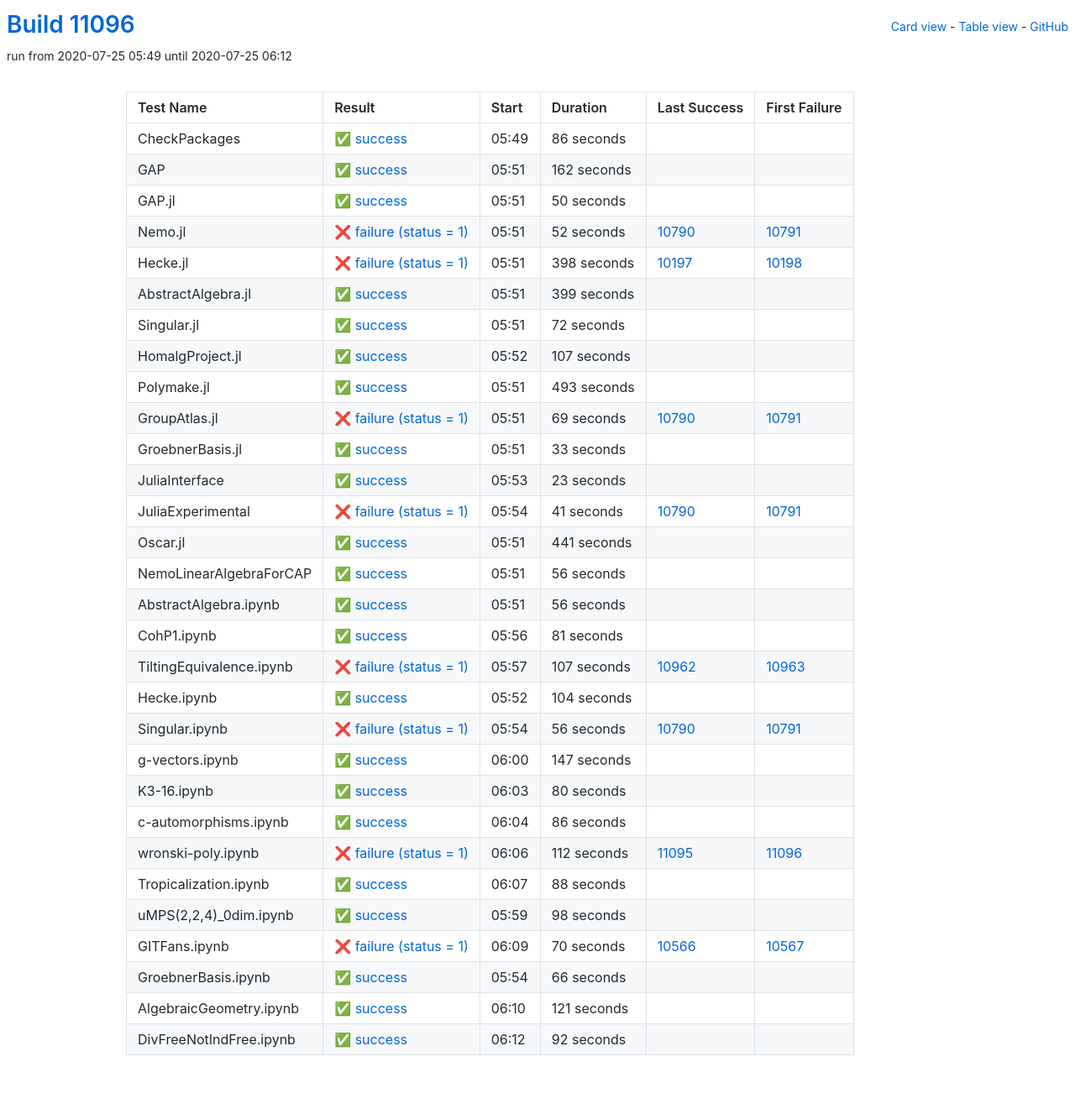
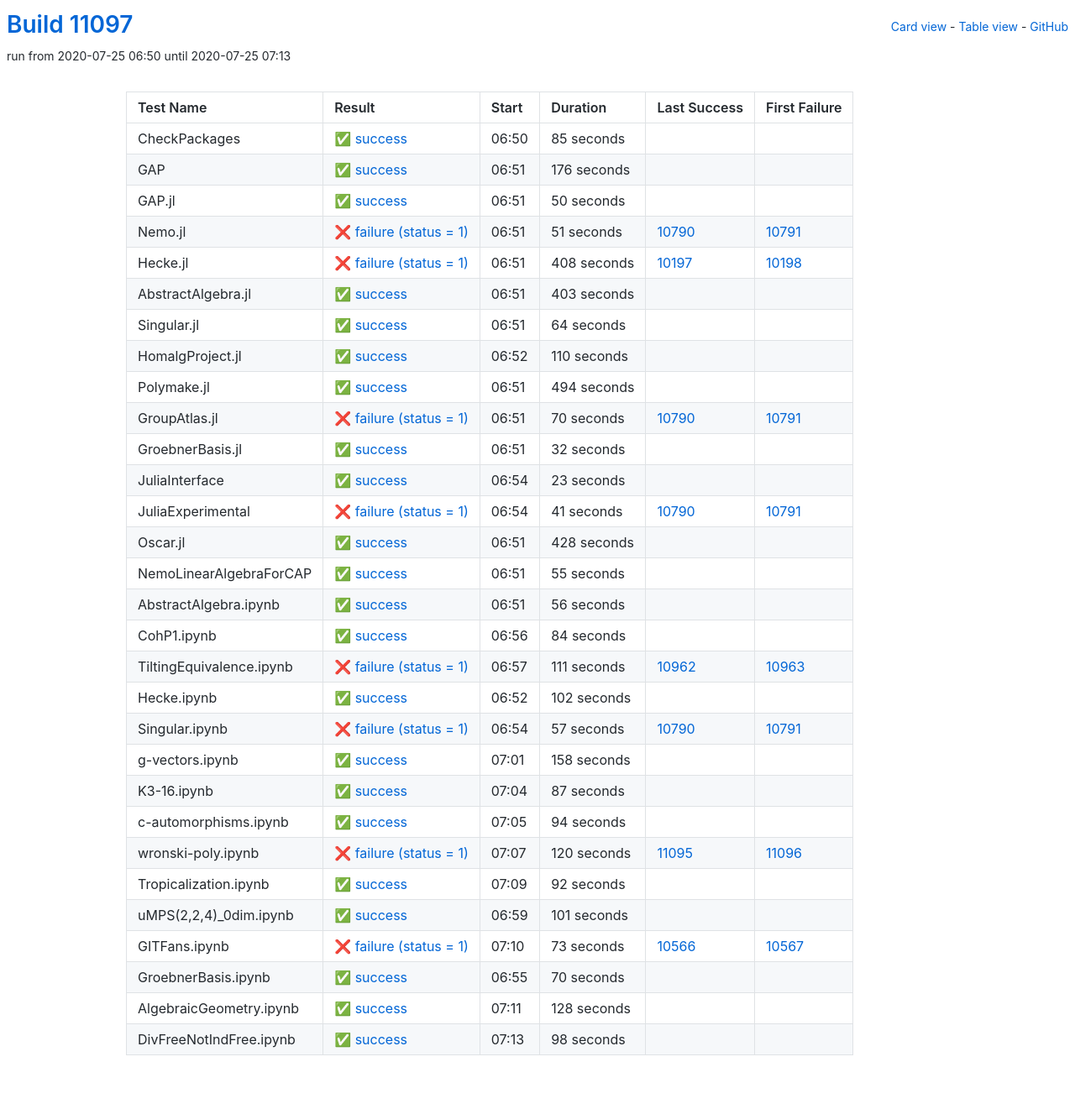
Before and after one commit to oscar-system/oscar-ci-status, a Jekyll site: the page built from table.html, in a window 1280 px wide. Shown: the whole page at 84% size. Built offline with Jekyll 4.4.1, drawn with Linux system fonts in a browser that asks for light colours.

Commit message:
Build #11097

```diff
--- a/_data/ci.yml
+++ b/_data/ci.yml
@@ -1,6 +1,6 @@
 ---
-build: 11096
-build_url: https://oscarci.mathematik.uni-kl.de/job/oscar/11096/
+build: 11097
+build_url: https://oscarci.mathematik.uni-kl.de/job/oscar/11097/
 job: oscar
 organization: oscar-system
 repo: oscar-ci-status
@@ -8,32 +8,32 @@ repourl: https://github.com/oscar-system/oscar-ci-status
 tests:
 - name: CheckPackages
   id: checkpackages
-  log: https://oscarci.mathematik.uni-kl.de/job/oscar/11096/artifact/logs/build-11096/CheckPackages.log
-  start: 2020-07-25 05:49
+  log: https://oscarci.mathematik.uni-kl.de/job/oscar/11097/artifact/logs/build-11097/CheckPackages.log
+  start: 2020-07-25 06:50
   success: true
   exitcode: 0
   status: success
-  duration: 86
+  duration: 85
   last_success: false
   last_success_url:
   first_failure: false
   first_failure_url:
 - name: GAP
   id: gap
-  log: https://oscarci.mathematik.uni-kl.de/job/oscar/11096/artifact/logs/build-11096/GAP.log
-  start: 2020-07-25 05:51
+  log: https://oscarci.mathematik.uni-kl.de/job/oscar/11097/artifact/logs/build-11097/GAP.log
+  start: 2020-07-25 06:51
   success: true
   exitcode: 0
   status: success
-  duration: 162
+  duration: 176
   last_success: false
   last_success_url:
   first_failure: false
   first_failure_url:
 - name: GAP.jl
   id: gap-jl
-  log: https://oscarci.mathematik.uni-kl.de/job/oscar/11096/artifact/logs/build-11096/GAP.jl.log
-  start: 2020-07-25 05:51
+  log: https://oscarci.mathematik.uni-kl.de/job/oscar/11097/artifact/logs/build-11097/GAP.jl.log
+  start: 2020-07-25 06:51
   success: true
   exitcode: 0
   status: success
@@ -44,104 +44,104 @@ tests:
   first_failure_url:
 - name: Nemo.jl
   id: nemo-jl
-  log: https://oscarci.mathematik.uni-kl.de/job/oscar/11096/artifact/logs/build-11096/Nemo.jl.log
-  start: 2020-07-25 05:51
+  log: https://oscarci.mathematik.uni-kl.de/job/oscar/11097/artifact/logs/build-11097/Nemo.jl.log
+  start: 2020-07-25 06:51
   success: false
   exitcode: 1
   status: failure
-  duration: 52
+  duration: 51
   last_success: 10790
   last_success_url: https://oscarci.mathematik.uni-kl.de/job/oscar/10790/
   first_failure: 10791
   first_failure_url: https://oscarci.mathematik.uni-kl.de/job/oscar/10791/
 - name: Hecke.jl
   id: hecke-jl
-  log: https://oscarci.mathematik.uni-kl.de/job/oscar/11096/artifact/logs/build-11096/Hecke.jl.log
-  start: 2020-07-25 05:51
+  log: https://oscarci.mathematik.uni-kl.de/job/oscar/11097/artifact/logs/build-11097/Hecke.jl.log
+  start: 2020-07-25 06:51
   success: false
   exitcode: 1
   status: failure
-  duration: 398
+  duration: 408
   last_success: 10197
   last_success_url: https://oscarci.mathematik.uni-kl.de/job/oscar/10197/
   first_failure: 10198
   first_failure_url: https://oscarci.mathematik.uni-kl.de/job/oscar/10198/
 - name: AbstractAlgebra.jl
   id: abstractalgebra-jl
-  log: https://oscarci.mathematik.uni-kl.de/job/oscar/11096/artifact/logs/build-11096/AbstractAlgebra.jl.log
-  start: 2020-07-25 05:51
+  log: https://oscarci.mathematik.uni-kl.de/job/oscar/11097/artifact/logs/build-11097/AbstractAlgebra.jl.log
+  start: 2020-07-25 06:51
   success: true
   exitcode: 0
   status: success
-  duration: 399
+  duration: 403
   last_success: false
   last_success_url:
   first_failure: false
   first_failure_url:
 - name: Singular.jl
   id: singular-jl
-  log: https://oscarci.mathematik.uni-kl.de/job/oscar/11096/artifact/logs/build-11096/Singular.jl.log
-  start: 2020-07-25 05:51
+  log: https://oscarci.mathematik.uni-kl.de/job/oscar/11097/artifact/logs/build-11097/Singular.jl.log
+  start: 2020-07-25 06:51
   success: true
   exitcode: 0
   status: success
-  duration: 72
+  duration: 64
   last_success: false
   last_success_url:
   first_failure: false
   first_failure_url:
 - name: HomalgProject.jl
   id: homalgproject-jl
-  log: https://oscarci.mathematik.uni-kl.de/job/oscar/11096/artifact/logs/build-11096/HomalgProject.jl.log
-  start: 2020-07-25 05:52
+  log: https://oscarci.mathematik.uni-kl.de/job/oscar/11097/artifact/logs/build-11097/HomalgProject.jl.log
+  start: 2020-07-25 06:52
   success: true
   exitcode: 0
   status: success
-  duration: 107
+  duration: 110
   last_success: false
   last_success_url:
   first_failure: false
   first_failure_url:
 - name: Polymake.jl
   id: polymake-jl
-  log: https://oscarci.mathematik.uni-kl.de/job/oscar/11096/artifact/logs/build-11096/Polymake.jl.log
-  start: 2020-07-25 05:51
+  log: https://oscarci.mathematik.uni-kl.de/job/oscar/11097/artifact/logs/build-11097/Polymake.jl.log
+  start: 2020-07-25 06:51
   success: true
   exitcode: 0
   status: success
-  duration: 493
+  duration: 494
   last_success: false
   last_success_url:
   first_failure: false
   first_failure_url:
 - name: GroupAtlas.jl
   id: groupatlas-jl
-  log: https://oscarci.mathematik.uni-kl.de/job/oscar/11096/artifact/logs/build-11096/GroupAtlas.jl.log
-  start: 2020-07-25 05:51
+  log: https://oscarci.mathematik.uni-kl.de/job/oscar/11097/artifact/logs/build-11097/GroupAtlas.jl.log
+  start: 2020-07-25 06:51
   success: false
   exitcode: 1
   status: failure
-  duration: 69
+  duration: 70
   last_success: 10790
   last_success_url: https://oscarci.mathematik.uni-kl.de/job/oscar/10790/
   first_failure: 10791
   first_failure_url: https://oscarci.mathematik.uni-kl.de/job/oscar/10791/
 - name: GroebnerBasis.jl
   id: groebnerbasis-jl
-  log: https://oscarci.mathematik.uni-kl.de/job/oscar/11096/artifact/logs/build-11096/GroebnerBasis.jl.log
-  start: 2020-07-25 05:51
+  log: https://oscarci.mathematik.uni-kl.de/job/oscar/11097/artifact/logs/build-11097/GroebnerBasis.jl.log
+  start: 2020-07-25 06:51
   success: true
   exitcode: 0
   status: success
-  duration: 33
+  duration: 32
   last_success: false
   last_success_url:
   first_failure: false
   first_failure_url:
 - name: JuliaInterface
   id: juliainterface
-  log: https://oscarci.mathematik.uni-kl.de/job/oscar/11096/artifact/logs/build-11096/JuliaInterface.log
-  start: 2020-07-25 05:53
+  log: https://oscarci.mathematik.uni-kl.de/job/oscar/11097/artifact/logs/build-11097/JuliaInterface.log
+  start: 2020-07-25 06:54
   success: true
   exitcode: 0
   status: success
@@ -152,8 +152,8 @@ tests:
   first_failure_url:
 - name: JuliaExperimental
   id: juliaexperimental
-  log: https://oscarci.mathematik.uni-kl.de/job/oscar/11096/artifact/logs/build-11096/JuliaExperimental.log
-  start: 2020-07-25 05:54
+  log: https://oscarci.mathematik.uni-kl.de/job/oscar/11097/artifact/logs/build-11097/JuliaExperimental.log
+  start: 2020-07-25 06:54
   success: false
   exitcode: 1
   status: failure
@@ -164,32 +164,32 @@ tests:
   first_failure_url: https://oscarci.mathematik.uni-kl.de/job/oscar/10791/
 - name: Oscar.jl
   id: oscar-jl
-  log: https://oscarci.mathematik.uni-kl.de/job/oscar/11096/artifact/logs/build-11096/Oscar.jl.log
-  start: 2020-07-25 05:51
+  log: https://oscarci.mathematik.uni-kl.de/job/oscar/11097/artifact/logs/build-11097/Oscar.jl.log
+  start: 2020-07-25 06:51
   success: true
   exitcode: 0
   status: success
-  duration: 441
+  duration: 428
   last_success: false
   last_success_url:
   first_failure: false
   first_failure_url:
 - name: NemoLinearAlgebraForCAP
   id: nemolinearalgebraforcap
-  log: https://oscarci.mathematik.uni-kl.de/job/oscar/11096/artifact/logs/build-11096/NemoLinearAlgebraForCAP.log
-  start: 2020-07-25 05:51
+  log: https://oscarci.mathematik.uni-kl.de/job/oscar/11097/artifact/logs/build-11097/NemoLinearAlgebraForCAP.log
+  start: 2020-07-25 06:51
   success: true
   exitcode: 0
   status: success
-  duration: 56
+  duration: 55
   last_success: false
   last_success_url:
   first_failure: false
   first_failure_url:
 - name: AbstractAlgebra.ipynb
   id: abstractalgebra-ipynb
-  log: https://oscarci.mathematik.uni-kl.de/job/oscar/11096/artifact/logs/build-11096/AbstractAlgebra.ipynb.log
-  start: 2020-07-25 05:51
+  log: https://oscarci.mathematik.uni-kl.de/job/oscar/11097/artifact/logs/build-11097/AbstractAlgebra.ipynb.log
+  start: 2020-07-25 06:51
   success: true
   exitcode: 0
   status: success
@@ -200,116 +200,164 @@ tests:
   first_failure_url:
 - name: CohP1.ipynb
   id: cohp1-ipynb
-  log: https://oscarci.mathematik.uni-kl.de/job/oscar/11096/artifact/logs/build-11096/CohP1.ipynb.log
-  start: 2020-07-25 05:56
+  log: https://oscarci.mathematik.uni-kl.de/job/oscar/11097/artifact/logs/build-11097/CohP1.ipynb.log
+  start: 2020-07-25 06:56
   success: true
   exitcode: 0
   status: success
-  duration: 81
+  duration: 84
   last_success: false
   last_success_url:
   first_failure: false
   first_failure_url:
 - name: TiltingEquivalence.ipynb
   id: tiltingequivalence-ipynb
-  log: https://oscarci.mathematik.uni-kl.de/job/oscar/11096/artifact/logs/build-11096/TiltingEquivalence.ipynb.log
-  start: 2020-07-25 05:57
+  log: https://oscarci.mathematik.uni-kl.de/job/oscar/11097/artifact/logs/build-11097/TiltingEquivalence.ipynb.log
+  start: 2020-07-25 06:57
   success: false
   exitcode: 1
   status: failure
-  duration: 107
+  duration: 111
   last_success: 10962
   last_success_url: https://oscarci.mathematik.uni-kl.de/job/oscar/10962/
   first_failure: 10963
   first_failure_url: https://oscarci.mathematik.uni-kl.de/job/oscar/10963/
 - name: Hecke.ipynb
   id: hecke-ipynb
-  log: https://oscarci.mathematik.uni-kl.de/job/oscar/11096/artifact/logs/build-11096/Hecke.ipynb.log
-  start: 2020-07-25 05:52
+  log: https://oscarci.mathematik.uni-kl.de/job/oscar/11097/artifact/logs/build-11097/Hecke.ipynb.log
+  start: 2020-07-25 06:52
   success: true
   exitcode: 0
   status: success
-  duration: 104
+  duration: 102
   last_success: false
   last_success_url:
   first_failure: false
   first_failure_url:
 - name: Singular.ipynb
   id: singular-ipynb
-  log: https://oscarci.mathematik.uni-kl.de/job/oscar/11096/artifact/logs/build-11096/Singular.ipynb.log
-  start: 2020-07-25 05:54
+  log: https://oscarci.mathematik.uni-kl.de/job/oscar/11097/artifact/logs/build-11097/Singular.ipynb.log
+  start: 2020-07-25 06:54
   success: false
   exitcode: 1
   status: failure
-  duration: 56
+  duration: 57
   last_success: 10790
   last_success_url: https://oscarci.mathematik.uni-kl.de/job/oscar/10790/
   first_failure: 10791
   first_failure_url: https://oscarci.mathematik.uni-kl.de/job/oscar/10791/
 - name: g-vectors.ipynb
   id: g-vectors-ipynb
-  log: https://oscarci.mathematik.uni-kl.de/job/oscar/11096/artifact/logs/build-11096/g-vectors.ipynb.log
-  start: 2020-07-25 06:00
+  log: https://oscarci.mathematik.uni-kl.de/job/oscar/11097/artifact/logs/build-11097/g-vectors.ipynb.log
+  start: 2020-07-25 07:01
   success: true
   exitcode: 0
   status: success
-  duration: 147
+  duration: 158
   last_success: false
   last_success_url:
   first_failure: false
   first_failure_url:
 - name: K3-16.ipynb
   id: k3-16-ipynb
-  log: https://oscarci.mathematik.uni-kl.de/job/oscar/11096/artifact/logs/build-11096/K3-16.ipynb.log
-  start: 2020-07-25 06:03
+  log: https://oscarci.mathematik.uni-kl.de/job/oscar/11097/artifact/logs/build-11097/K3-16.ipynb.log
+  start: 2020-07-25 07:04
   success: true
   exitcode: 0
   status: success
-  duration: 80
+  duration: 87
   last_success: false
   last_success_url:
   first_failure: false
   first_failure_url:
 - name: c-automorphisms.ipynb
   id: c-automorphisms-ipynb
-  log: https://oscarci.mathematik.uni-kl.de/job/oscar/11096/artifact/logs/build-11096/c-automorphisms.ipynb.log
-  start: 2020-07-25 06:04
+  log: https://oscarci.mathematik.uni-kl.de/job/oscar/11097/artifact/logs/build-11097/c-automorphisms.ipynb.log
+  start: 2020-07-25 07:05
   success: true
   exitcode: 0
   status: success
-  duration: 86
+  duration: 94
   last_success: false
   last_success_url:
   first_failure: false
   first_failure_url:
 - name: wronski-poly.ipynb
   id: wronski-poly-ipynb
-  log: https://oscarci.mathematik.uni-kl.de/job/oscar/11096/artifact/logs/build-11096/wronski-poly.ipynb.log
-  start: 2020-07-25 06:06
+  log: https://oscarci.mathematik.uni-kl.de/job/oscar/11097/artifact/logs/build-11097/wronski-poly.ipynb.log
+  start: 2020-07-25 07:07
   success: false
   exitcode: 1
   status: failure
-  duration: 112
+  duration: 120
   last_success: 11095
   last_success_url: https://oscarci.mathematik.uni-kl.de/job/oscar/11095/
   first_failure: 11096
   first_failure_url: https://oscarci.mathematik.uni-kl.de/job/oscar/11096/
 - name: Tropicalization.ipynb
   id: tropicalization-ipynb
-  log: https://oscarci.mathematik.uni-kl.de/job/oscar/11096/artifact/logs/build-11096/Tropicalization.ipynb.log
-  start: 2020-07-25 06:07
+  log: https://oscarci.mathematik.uni-kl.de/job/oscar/11097/artifact/logs/build-11097/Tropicalization.ipynb.log
+  start: 2020-07-25 07:09
   success: true
   exitcode: 0
   status: success
-  duration: 88
+  duration: 92
   last_success: false
   last_success_url:
   first_failure: false
   first_failure_url:
 - name: uMPS(2,2,4)_0dim.ipynb
   id: umps-2-2-4-0dim-ipynb
-  log: https://oscarci.mathematik.uni-kl.de/job/oscar/11096/artifact/logs/build-11096/uMPS-2-2-4-_0dim.ipynb.log
-  start: 2020-07-25 05:59
+  log: https://oscarci.mathematik.uni-kl.de/job/oscar/11097/artifact/logs/build-11097/uMPS-2-2-4-_0dim.ipynb.log
+  start: 2020-07-25 06:59
+  success: true
+  exitcode: 0
+  status: success
+  duration: 101
+  last_success: false
+  last_success_url:
+  first_failure: false
+  first_failure_url:
+- name: GITFans.ipynb
+  id: gitfans-ipynb
+  log: https://oscarci.mathematik.uni-kl.de/job/oscar/11097/artifact/logs/build-11097/GITFans.ipynb.log
+  start: 2020-07-25 07:10
+  success: false
+  exitcode: 1
+  status: failure
+  duration: 73
+  last_success: 10566
+  last_success_url: https://oscarci.mathematik.uni-kl.de/job/oscar/10566/
+  first_failure: 10567
+  first_failure_url: https://oscarci.mathematik.uni-kl.de/job/oscar/10567/
+- name: GroebnerBasis.ipynb
+  id: groebnerbasis-ipynb
+  log: https://oscarci.mathematik.uni-kl.de/job/oscar/11097/artifact/logs/build-11097/GroebnerBasis.ipynb.log
+  start: 2020-07-25 06:55
+  success: true
+  exitcode: 0
+  status: success
+  duration: 70
+  last_success: false
+  last_success_url:
+  first_failure: false
+  first_failure_url:
+- name: AlgebraicGeometry.ipynb
+  id: algebraicgeometry-ipynb
+  log: https://oscarci.mathematik.uni-kl.de/job/oscar/11097/artifact/logs/build-11097/AlgebraicGeometry.ipynb.log
+  start: 2020-07-25 07:11
+  success: true
+  exitcode: 0
+  status: success
+  duration: 128
+  last_success: false
+  last_success_url:
+  first_failure: false
+  first_failure_url:
+- name: DivFreeNotIndFree.ipynb
+  id: divfreenotindfree-ipynb
+  log: https://oscarci.mathematik.uni-kl.de/job/oscar/11097/artifact/logs/build-11097/DivFreeNotIndFree.ipynb.log
+  start: 2020-07-25 07:13
   success: true
   exitcode: 0
   status: success
@@ -318,51 +366,3 @@ tests:
   last_success_url:
   first_failure: false
   first_failure_url:
-- name: GITFans.ipynb
-  id: gitfans-ipynb
-  log: https://oscarci.mathematik.uni-kl.de/job/oscar/11096/artifact/logs/build-11096/GITFans.ipynb.log
-  start: 2020-07-25 06:09
-  success: false
-  exitcode: 1
-  status: failure
-  duration: 70
-  last_success: 10566
-  last_success_url: https://oscarci.mathematik.uni-kl.de/job/oscar/10566/
-  first_failure: 10567
-  first_failure_url: https://oscarci.mathematik.uni-kl.de/job/oscar/10567/
-- name: GroebnerBasis.ipynb
-  id: groebnerbasis-ipynb
-  log: https://oscarci.mathematik.uni-kl.de/job/oscar/11096/artifact/logs/build-11096/GroebnerBasis.ipynb.log
-  start: 2020-07-25 05:54
-  success: true
-  exitcode: 0
-  status: success
-  duration: 66
-  last_success: false
-  last_success_url:
-  first_failure: false
-  first_failure_url:
-- name: AlgebraicGeometry.ipynb
-  id: algebraicgeometry-ipynb
-  log: https://oscarci.mathematik.uni-kl.de/job/oscar/11096/artifact/logs/build-11096/AlgebraicGeometry.ipynb.log
-  start: 2020-07-25 06:10
-  success: true
-  exitcode: 0
-  status: success
-  duration: 121
-  last_success: false
-  last_success_url:
-  first_failure: false
-  first_failure_url:
-- name: DivFreeNotIndFree.ipynb
-  id: divfreenotindfree-ipynb
-  log: https://oscarci.mathematik.uni-kl.de/job/oscar/11096/artifact/logs/build-11096/DivFreeNotIndFree.ipynb.log
-  start: 2020-07-25 06:12
-  success: true
-  exitcode: 0
-  status: success
-  duration: 92
-  last_success: false
-  last_success_url:
-  first_failure: false
-  first_failure_url:
```
Also changed, not shown: README.md.
